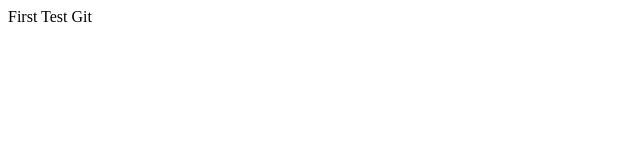
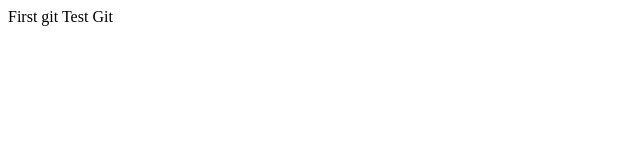
Before and after one commit to sudhirbeladiya888/testgit, a plain HTML site: page index.html in a window 1280 px wide. Shown: the full height of the page, 0-640 px from the left. Drawn offline with Linux system fonts and the light colour scheme.

Commit message:
Update index.html

```diff
--- a/index.html
+++ b/index.html
@@ -1,7 +1,7 @@
 <html>
 <body>
 <head>
-First Test Git
+First  git Test Git
 </head>
 </body>
 </html>
```
